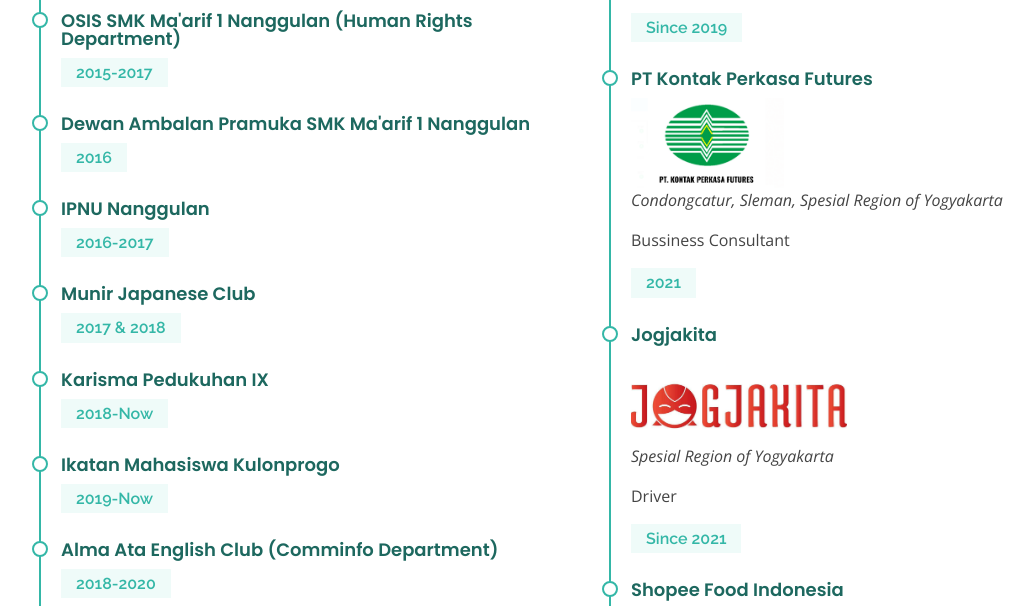
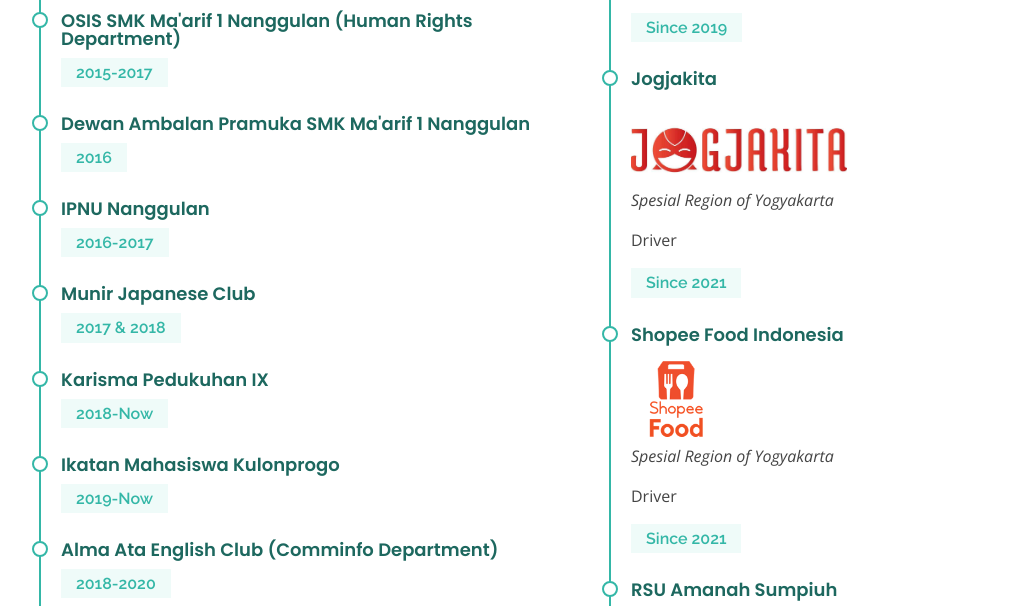
Before and after one commit to imamihsani/MY-PORTFOLIO, a plain HTML site: page resume.html in a window 1280 px wide. Shown: the part 1546-2152 px from the top of the page, without its empty margins (43-1077 px from the left). Drawn offline with nearby package versions, Linux system fonts and the light colour scheme.

Commit message:
delete experience

```diff
--- a/resume.html
+++ b/resume.html
@@ -235,13 +235,6 @@
               <h5>Since 2019</h5>
             </div>
             <div class="resume-item">
-              <h4>PT Kontak Perkasa Futures</h4>
-              <img src="assets/img/company/kpf.PNG" height="90px"><br>
-              <p><em>Condongcatur, Sleman, Spesial Region of Yogyakarta </em></p>
-              <p>Bussiness Consultant</p>
-              <h5>2021</h5>
-            </div>
-            <div class="resume-item">
               <h4>Jogjakita</h4>
               <img src="assets/img/company/jokit.jpg" height="90px"><br>
               <p><em>Spesial Region of Yogyakarta </em></p>
```
